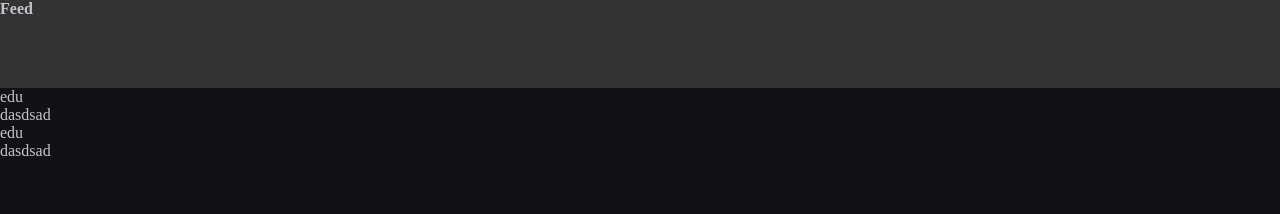
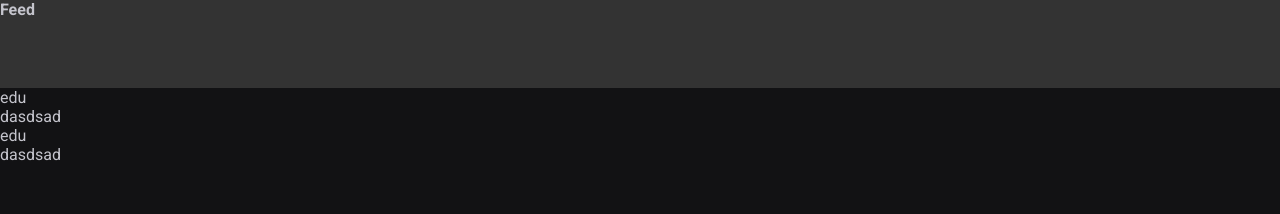
Before and after one commit to edufontana/post-web, a React (Vite) app: page / in a window 1280 px wide. Shown: the top 214 px of the page. Built offline with nearby package versions, Linux system fonts and the light colour scheme.

Commit message:
feat: config fonts

```diff
--- a/src/global.css
+++ b/src/global.css
@@ -9,6 +9,8 @@
   --gray-900: #121214;
 
   --green-500: #00875f;
+
+
 
 }
 
@@ -24,3 +26,10 @@ body{
   color: var(--gray-300);
   -webkit-font-smoothing: antialiased;
 }
+
+
+body, input, textarea, button {
+  font-family: 'Roboto', sans-serif;
+  font-weight: 400;
+  font-size: 1rem;
+}
```
